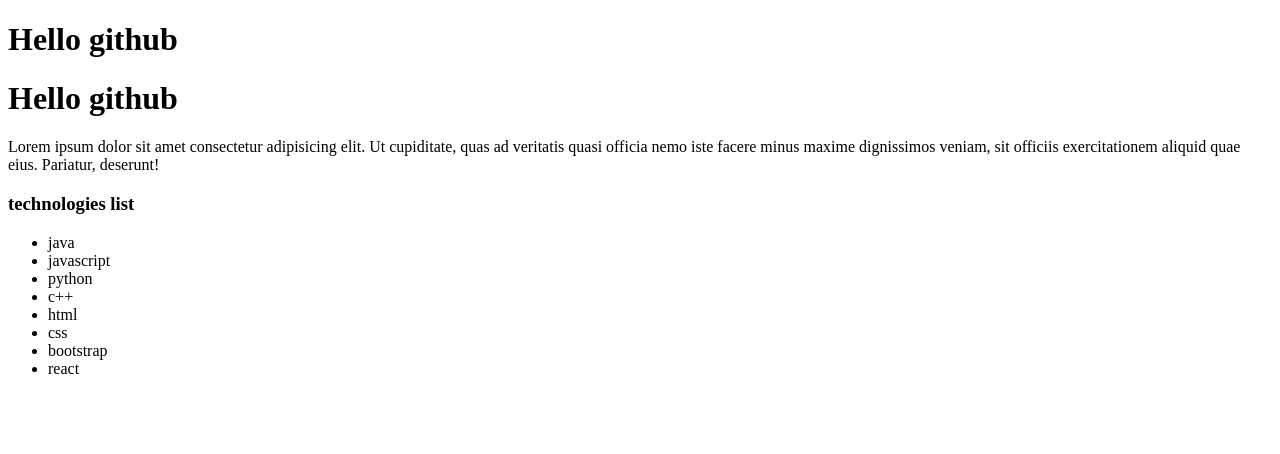
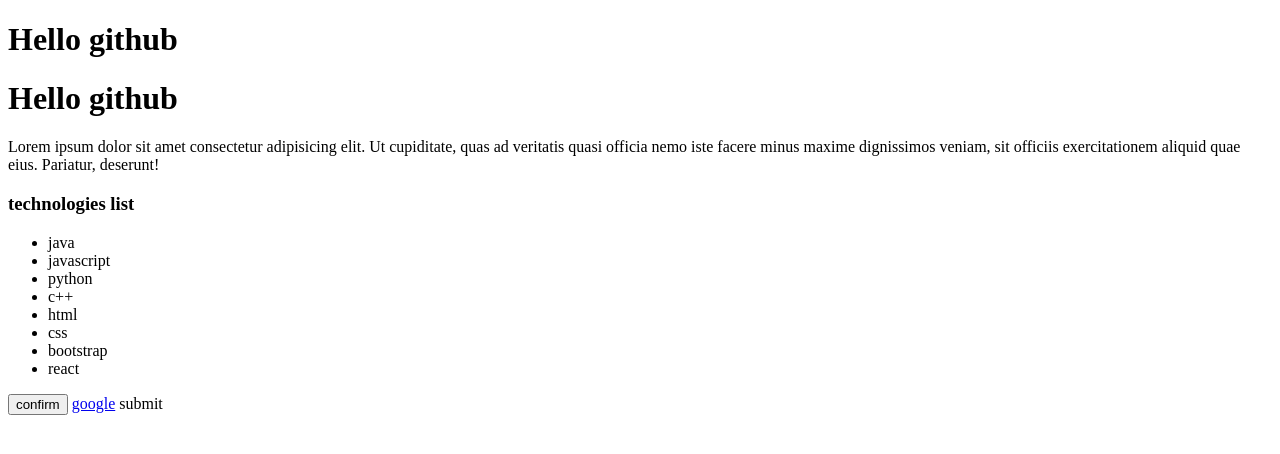
Before and after one commit to rahulpatel79/Git-hub-Learning, a plain HTML site: page Git Task/index.html in a window 1280 px wide. Drawn offline with Linux system fonts and the light colour scheme.

Commit message:
add new dataa

```diff
--- a/Git Task/index.html
+++ b/Git Task/index.html
@@ -24,5 +24,8 @@
       <li>bootstrap</li>
       <li>react</li>
     </ul>
+    <button>confirm</button>
+    <a href="google.com">google</a>
+    <buttin>submit</buttin>
   </body>
 </html>
```
